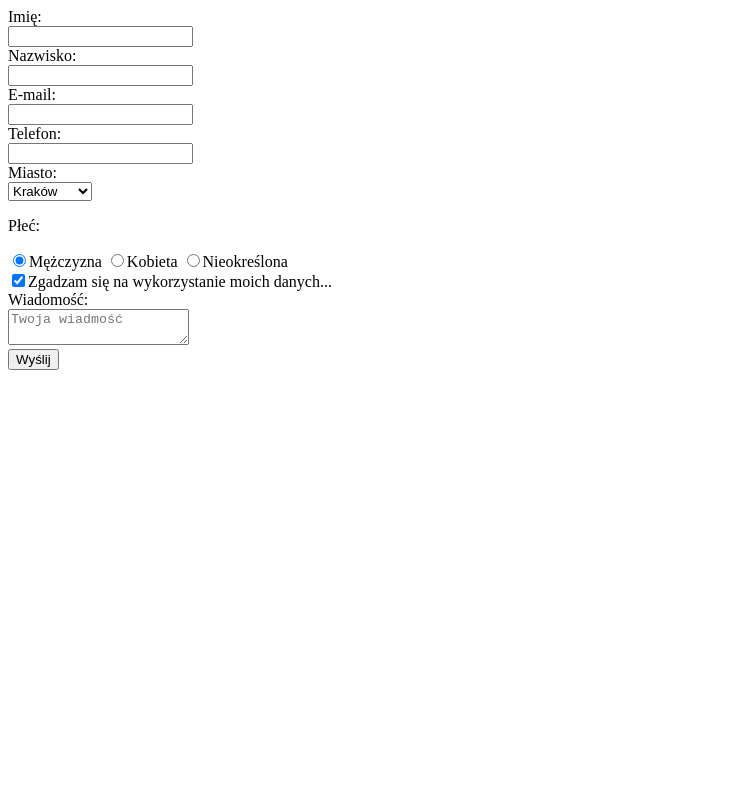
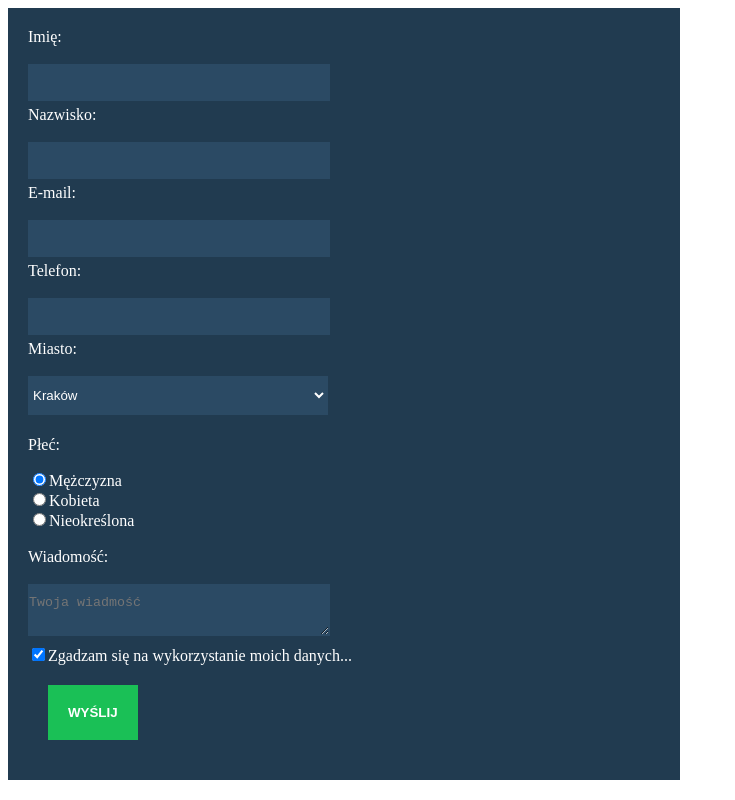
Before and after one commit to jerry75PL/formularz, a plain HTML site: page index.html in a window 1280 px wide. Shown: the whole page, without its empty margins (0-735 px from the left). Drawn offline with Linux system fonts and the light colour scheme.

Commit message:
dodane css z komentarzami

```diff
--- /dev/null
+++ b/css/style.css
@@ -0,0 +1,80 @@
+#form1 {
+    width: 50%;
+    background-color: #213b50;
+    color: #fff;
+    padding: 20px;
+}
+
+label{
+    display: block;
+
+}
+
+
+input[type="text"],
+input[type="tel"],
+input[type="email"],
+select,
+textarea {
+    background-color: #2b4a64;
+    color: #fff;
+    border: 1px solid #2b4a64;
+    margin-bottom: 5px;
+    width: 300px;
+    padding: 10px 0; /* zamiast wysokości lepiej padding height: 30px; */
+
+
+}
+
+input[type="text"]:focus,
+input[type="tel"]:focus,
+input[type="email"]:focus,
+select:focus,
+textarea:focus {
+    background-color: #4e708c;
+    border:1px solid #fff;
+    outline:none;
+}
+
+label[for*="man"], label[for="agreement"] {
+    display: inline;
+}
+
+
+/*
+input:focus{
+    background-color: #4e708c;
+    border: 2px solid #fff;
+}
+*/
+
+
+button[type="submit"] {
+    background-color: #1ac056;
+    color: #fff;
+    border: none; /*lub border: 1px color tła*/
+    text-transform: uppercase;
+    font-weight: 700;
+    margin: 20px ;
+    padding: 20px;
+    /* zamiast width: 50px; height: 30px; lepiej sterować margin padding*/
+
+}
+
+/*
+.w300{
+    background-color: #2b4a64;
+    color: #fff;
+    border: 1px solid #2b4a64;
+    margin-bottom: 10px;
+    width: 300px;
+    height: 20px;
+}
+*/
+
+/*
+.w300:focus{
+    background-color: #4e708c;
+    border: 1px solid #fff;
+
+}*/
--- a/index.html
+++ b/index.html
@@ -4,32 +4,36 @@
 <head>
     <meta charset="UTF-8">
     <title>Formularz_test</title>
+
+    <link rel="stylesheet" href="css/style.css">
 </head>
 
 <body>
-    <form method="POST" action="https://formspree.io/jteklak@gmail.com">
+    <form id="form1" method="POST" action="https://formspree.io/jteklak@gmail.com">
         <label for="imie">Imię:</label><br />
-        <input type="text" name="imie" id="imie"><br />
+        <input type="text" name="imie" id="imie" class="w300"><br />
         <label for="nazwisko">Nazwisko:</label><br />
-        <input type="text" name="nazwisko" id="nazwisko"><br />
+        <input type="text" name="nazwisko" id="nazwisko" class="w300"><br />
         <label for="email">E-mail:</label><br />
-        <input type="email" name="email" id="email"><br />
+        <input type="email" name="email" id="email" class="w300"><br />
         <label for="telefon">Telefon:</label><br />
-        <input type="tel" name="telefon" id="telefon"><br />
+        <input type="tel" name="telefon" id="telefon" class="w300"><br />
         <label for="miasto">Miasto:</label><br />
-        <select name="miasto" id="miasto">
+        <select name="miasto" id="miasto" class="w300">
           <option value="Kraków">Kraków</option>
           <option value="Warszawa">Warszawa</option>
           <option value="Gdańsk">Gdańsk</option>
         </select><br />
         <p>Płeć:</p>
-        <input type="radio" name="plec" id="man" value="mezczyzna" checked><label for="man">Mężczyzna</label>
-        <input type="radio" name="plec" id="woman" value="kobieta"><label for="woman">Kobieta</label>
-        <label><input type="radio" name="plec" value="nieokreslona">Nieokreślona</label>
+        <input type="radio" name="plec" id="man" value="mezczyzna" checked><label for="man">Mężczyzna</label><br>
+        <input type="radio" name="plec" id="woman" value="kobieta"><label for="woman">Kobieta</label><br>
+        <input type="radio" name="plec" value="nieokreslona"><label for="noman">Nieokreślona</label><br>
           <br />
+
+        <label for="message">Wiadomość:</label><br />
+        <textarea name="message" id="message"  class="w300" placeholder="Twoja wiadmość"></textarea><br />
+
         <input type="checkbox" name="zgoda" id="agreement" value="zgadzam się na wykorzystanie moich danych..." checked><label for="agreement">Zgadzam się na wykorzystanie moich danych...</label><br />
-        <label for="message">Wiadomość:</label><br />
-        <textarea name="message" id="message" placeholder="Twoja wiadmość"></textarea><br />
         <button type="submit">Wyślij</button>
     </form>
 </body>
```
